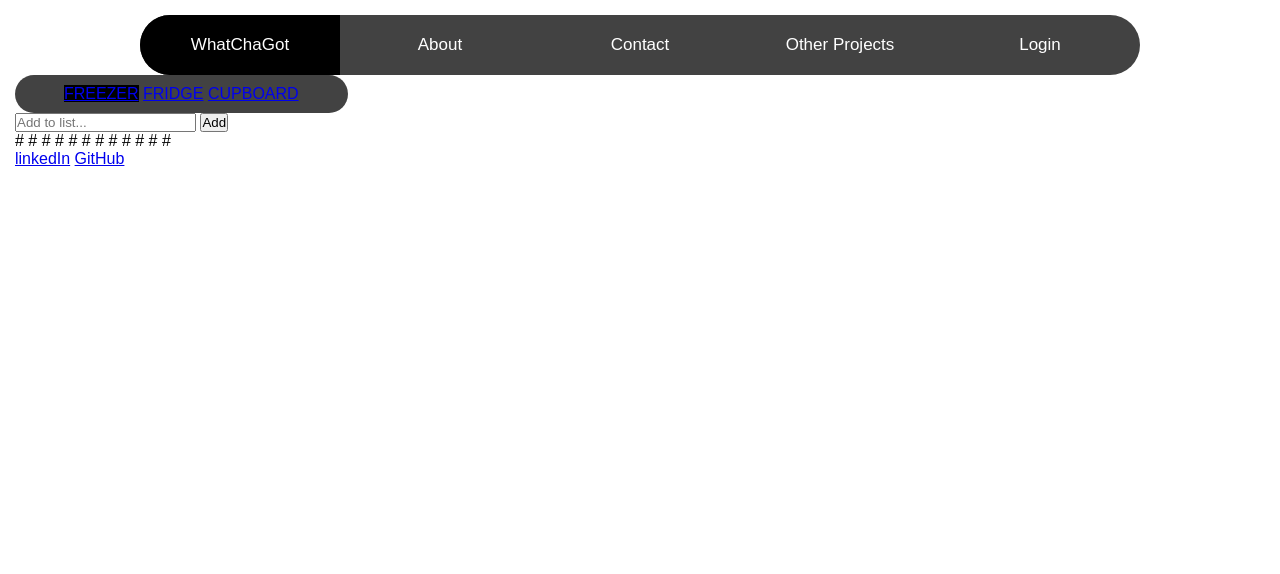
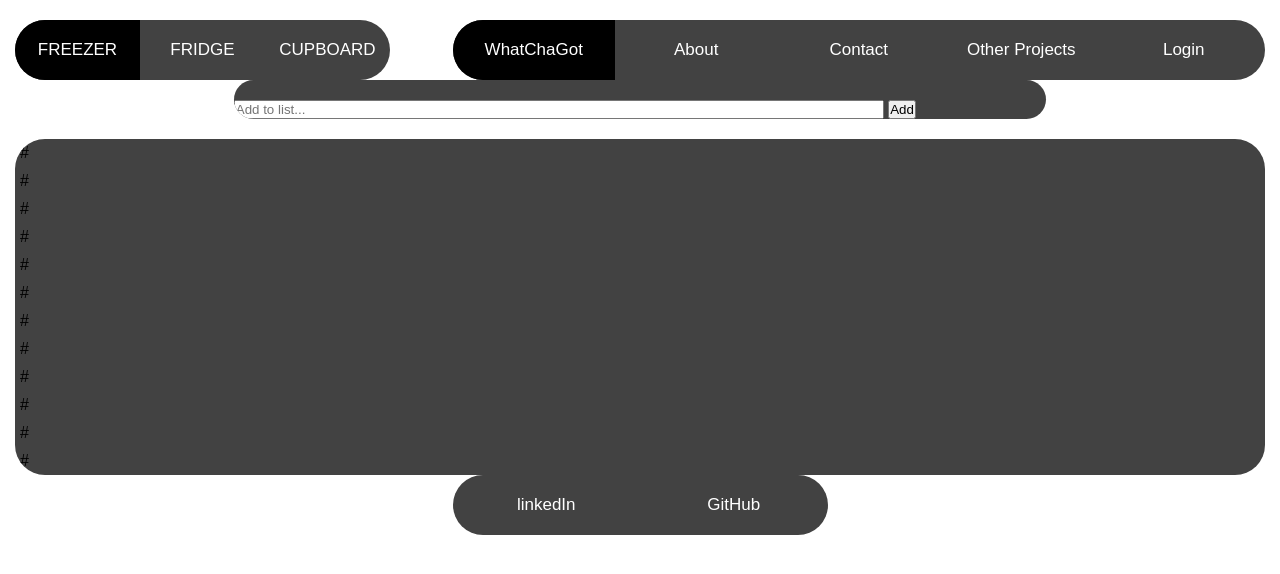
Before and after one commit to WebDevLeroy/WhatChaGot, a plain HTML site: page index.html in a window 1280 px wide. Drawn offline with Linux system fonts and the light colour scheme.

Commit message:
Update home.css

```diff
--- a/home.css
+++ b/home.css
@@ -14,12 +14,11 @@ body{
 
 /*center navbar*/
 .navbar {
+    float: right;
+    width: 65%;
     background-color: #424242;
     overflow: hidden;
-    width: 80%;
     border-radius: 65px;
-    margin: auto;
-    position: relative;
   }
 
   .navbar a {
@@ -37,36 +36,101 @@ body{
     background-color: #000;
   }
 
-  .active{
-  background: black;
+  .navbar .active{
+    background: black;
   }
 
-  .menu {
-    padding-top:60px;
-    overflow: auto;
-    background-color: black;
-    font-family: Arial;
-    width: 100%;
+  .container {
+    margin-top: 20px;
+    background-color: #424242;
+    overflow: hidden;
+    border-radius: 40px;
+    width: 30%;
   }
 
-  .menu a:hover, .dropdown:hover .dropbtn {
-    background-color: white;
-    width: 100%;
-    color: black;
+   .container a{
+    float: left;
+    color: white;
+    padding-top: 20px;
+    padding-bottom: 20px;
+    text-decoration: none;
+    font-size: 17px;
+    width: 33.3333%;
+    text-align: center;
+   }
+
+   .container a:hover {
+     background-color: black;
+   }
+
+   .container .active{
+     background-color: black;
+   }
+
+   .header{
+     margin-top: 20px;
+     font-size: 30px;
+     display: grid;
+     margin: auto;
+   }
+
+   .listcontainer {
+     display: grid;
+     margin-top: 20px;
+     background-color: #424242;
+     overflow: hidden;
+     border-radius: 30px;
+   }
+
+   .listcontainer a {
+     grid-template-columns: 10% 20% 40% 30%;
+     padding: 5px;
+   }
+
+   .addToList {
+     display: grid;
+     margin-top: 20px;
+     background-color: #424242;
+     overflow: hidden;
+     border-radius: 30px;
+   }
+
+   .addform {
+     display: grid;
+     margin-top: 20px;
+     margin: auto  ;
+     width: 65%;
+     background-color: #424242;
+     overflow: hidden;
+     border-radius: 65px;
+   }
+
+   .addform input {
+     margin-top: 20px;
+     width: 80%;
+   }
+
+  .footerlinks{
+    margin-top: 20px;
+    margin: auto;
+    width: 30%;
+    background-color: #424242;
+    overflow: hidden;
+    border-radius: 65px;
+    text-decoration: none;
   }
 
-  .container{
-    background-color: #424242;
-    overflow: hidden;
-    width: 25%;
-    border-radius: 65px;
-    margin: left;
-    padding: 10px;
+  .footerlinks a{
+    float: left;
+    color: white;
+    padding-top: 20px;
+    padding-bottom: 20px;
+    text-decoration: none;
+    font-size: 17px;
+    width: 50%;
     text-align: center;
-    color: white;
   }
 
-  .headerbox{
-    margin: 20px;
-    padding: 20px;
+  .footerlinks a:hover{
+    background-color: #000;
   }
```
